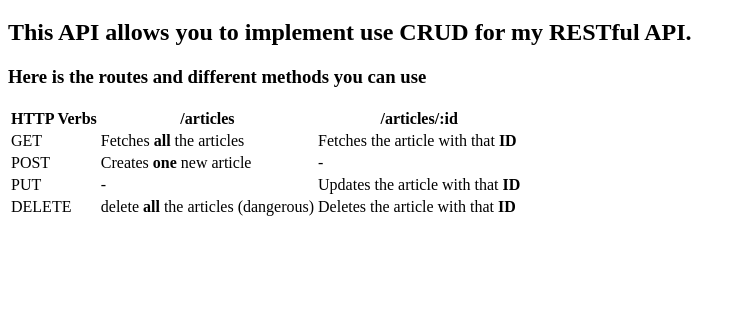
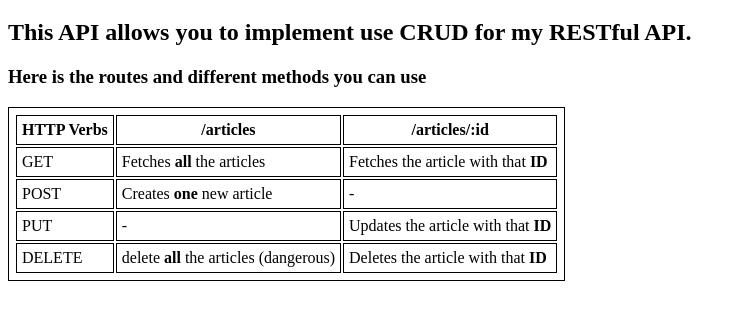
Before and after one commit to iamnachoj/WikiCode-API, a website: page public/docs.html in a window 1280 px wide. Shown: the part 61-380 px from the top of the page, without its empty margins (0-746 px from the left). Drawn offline with Linux system fonts and the light colour scheme.

Commit message:
add styling to doc table

```diff
--- a/app.js
+++ b/app.js
@@ -33,5 +33,7 @@ app.get('/articles', function(req,res){
   });
 });
 
+
+
 //server
 app.listen(4000, () => console.log('app listening on port 4000!'));
--- /dev/null
+++ b/public/css/styles.css
@@ -0,0 +1,8 @@
+table{
+  border: 1px solid black;
+  padding: 5px;
+}
+td, th{
+  padding: 5px;
+  border: 1px solid black
+}
--- a/public/docs.html
+++ b/public/docs.html
@@ -4,6 +4,7 @@
   <meta charset="UTF-8">
   <meta http-equiv="X-UA-Compatible" content="IE=edge">
   <meta name="viewport" content="width=device-width, initial-scale=1.0">
+  <link rel="stylesheet" href="css/styles.css">
   <title>WikiCode API Documentation</title>
 </head>
 <body>
```
